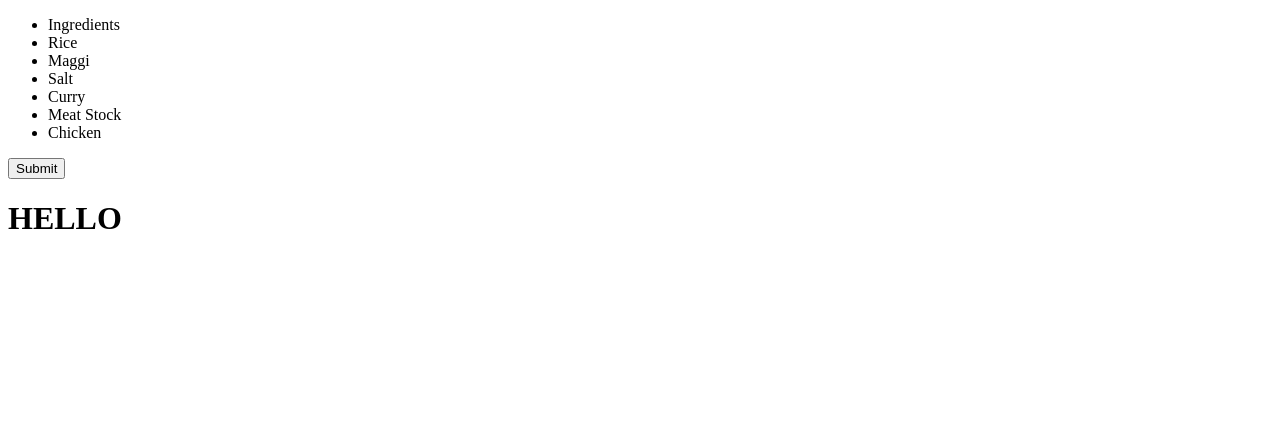
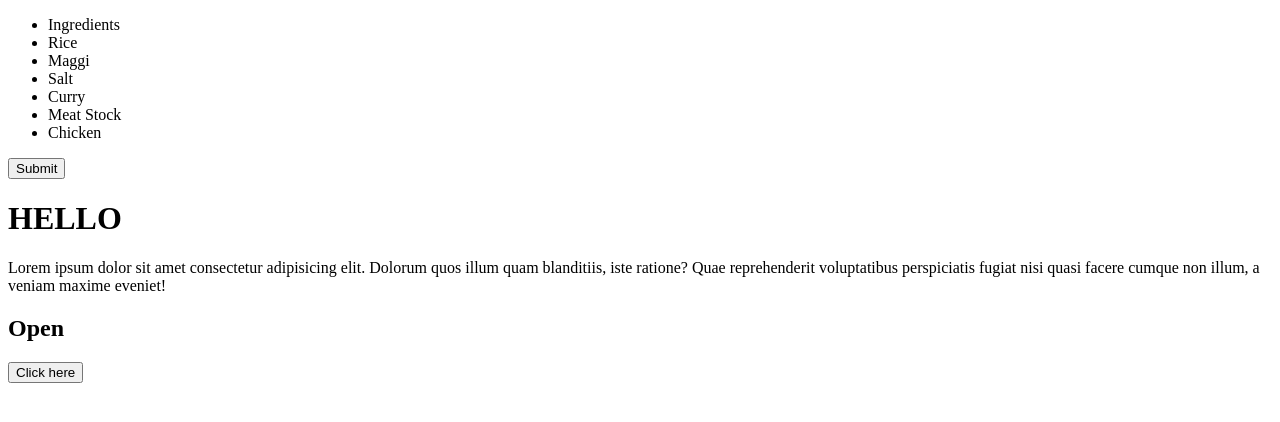
Before and after one commit to Allieniaszxy/new-JS, a plain HTML site: page index.html in a window 1280 px wide. Drawn offline with Linux system fonts and the light colour scheme.

Commit message:
new commit

```diff
--- a/index.html
+++ b/index.html
@@ -20,6 +20,9 @@
     <button type="submit">Submit</button>
 
     <h1>HELLO</h1>
+    <p>Lorem ipsum dolor sit amet consectetur adipisicing elit. Dolorum quos illum quam blanditiis, iste ratione? Quae reprehenderit voluptatibus perspiciatis fugiat nisi quasi facere cumque non illum, a veniam maxime eveniet!</p>
 
+    <h2>Open</h2>
+    <button type="submit" onclick="change()">Click here</button>
 </body>
 </html>
--- a/script.js
+++ b/script.js
@@ -66,3 +66,16 @@ console.log(document.querySelectorAll("li"))
 console.log(document.querySelectorAll("li")[3].innerHTML)
 console.log(document.querySelectorAll("li")[4].innerHTML = "Curry")
 console.log(document.querySelector("li"))
+
+document.querySelector("h2")
+function change(){
+    let h2= document.querySelector("h2")
+    if( h2.innerHTML === "close"){
+        h2.innerHTML="open"
+        alert('close')
+    }
+    else{
+        h2.innerHTML="close"
+        alert("open")
+    }
+}
```
